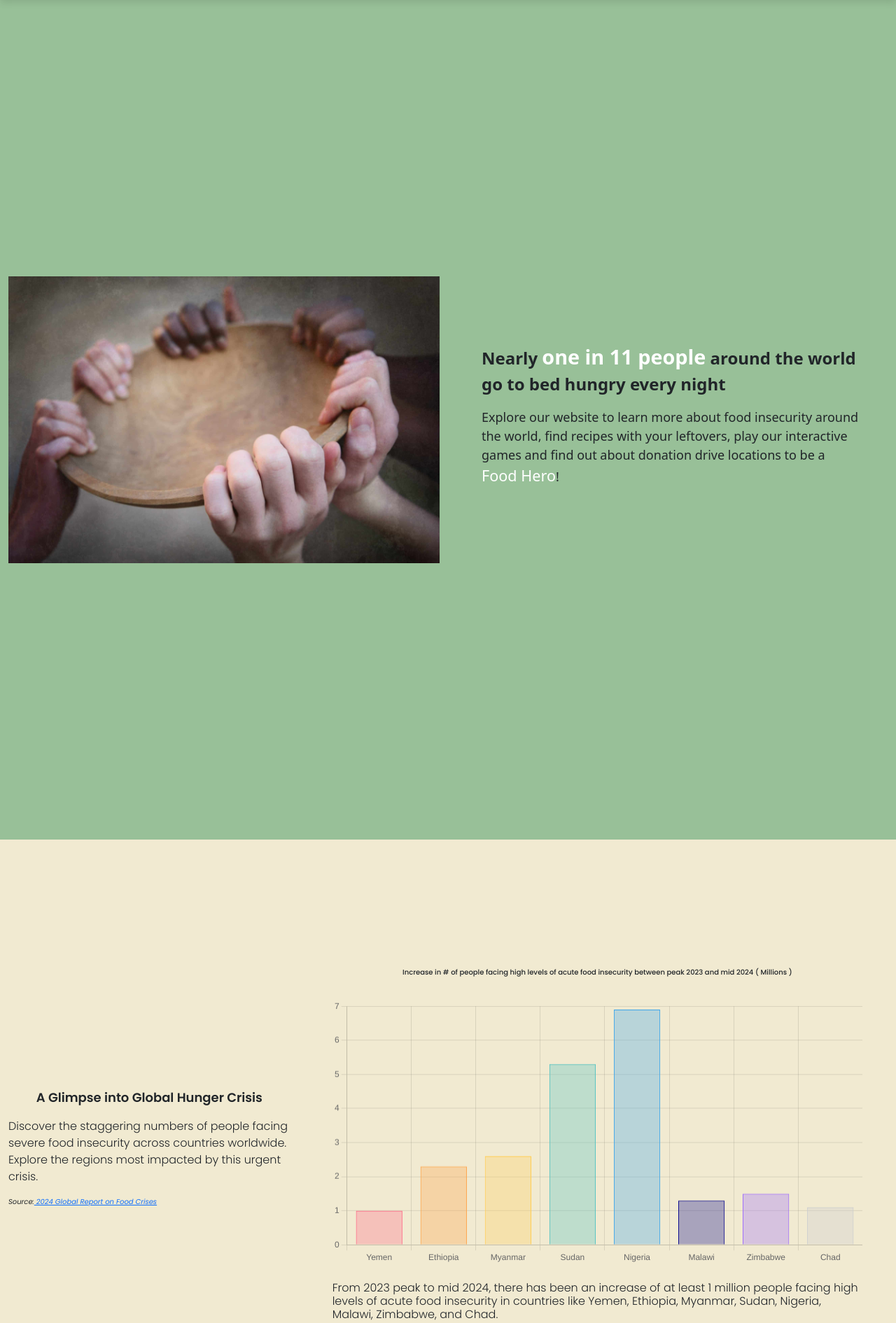
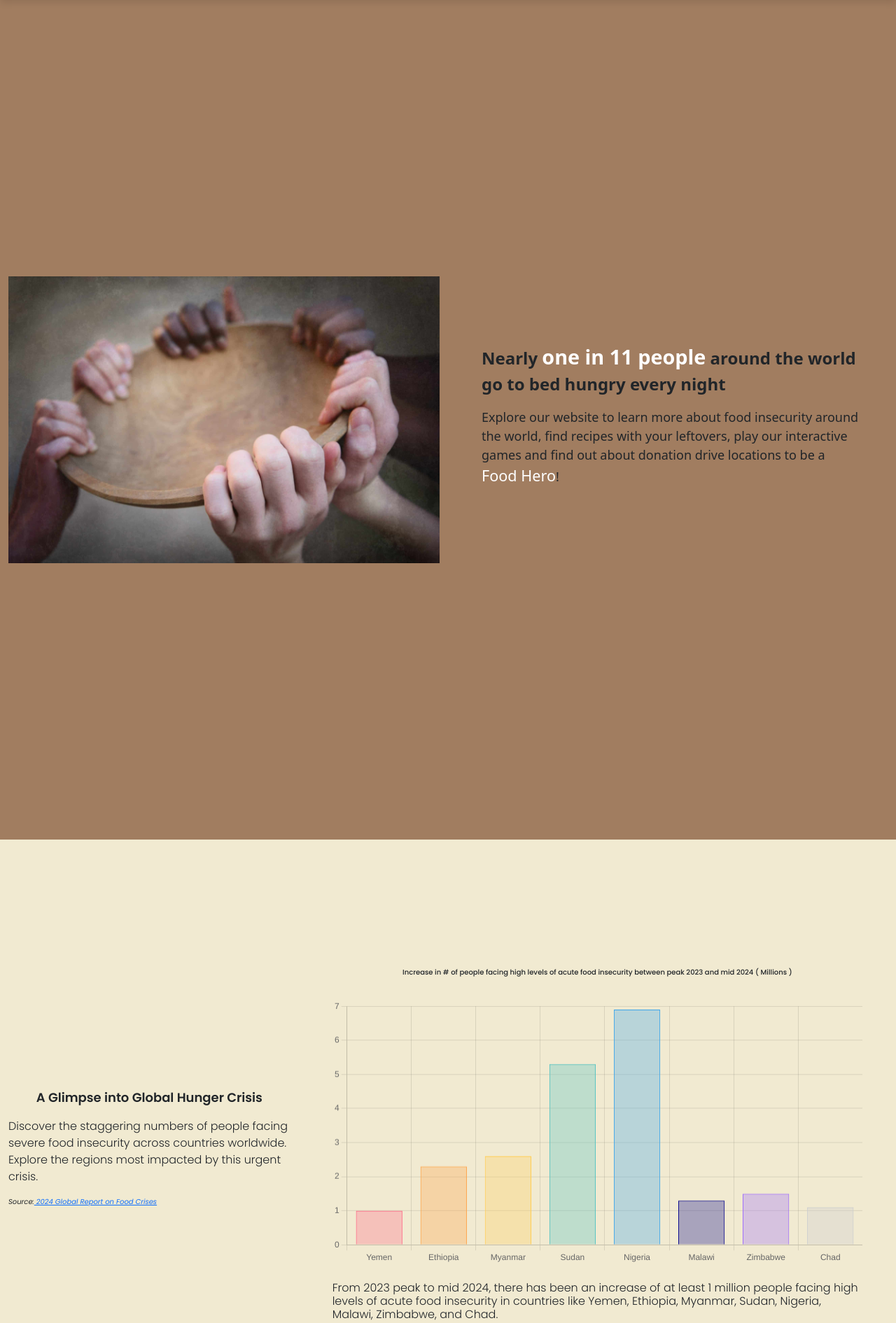
Before and after one commit to LuaYiNing/wad2Proj, a PHP site: page /frontend/home.html in a window 1280 px wide. Shown: the part 83-1974 px from the top of the page at 70% size. Run offline with PHP 8.4, Linux system fonts and the light colour scheme; some web fonts are replaced.

Commit message:
Update home.css

```diff
--- a/public/frontend/home.css
+++ b/public/frontend/home.css
@@ -13,7 +13,7 @@ h6{
 .fullscreen {
     height: 150vh;
     width: 100%;
-    background-color: rgba(0, 100, 0, 0.403);
+    background-color:#a17d60;
     background-size: cover;
     background-position: center;
     display: flex;
```
